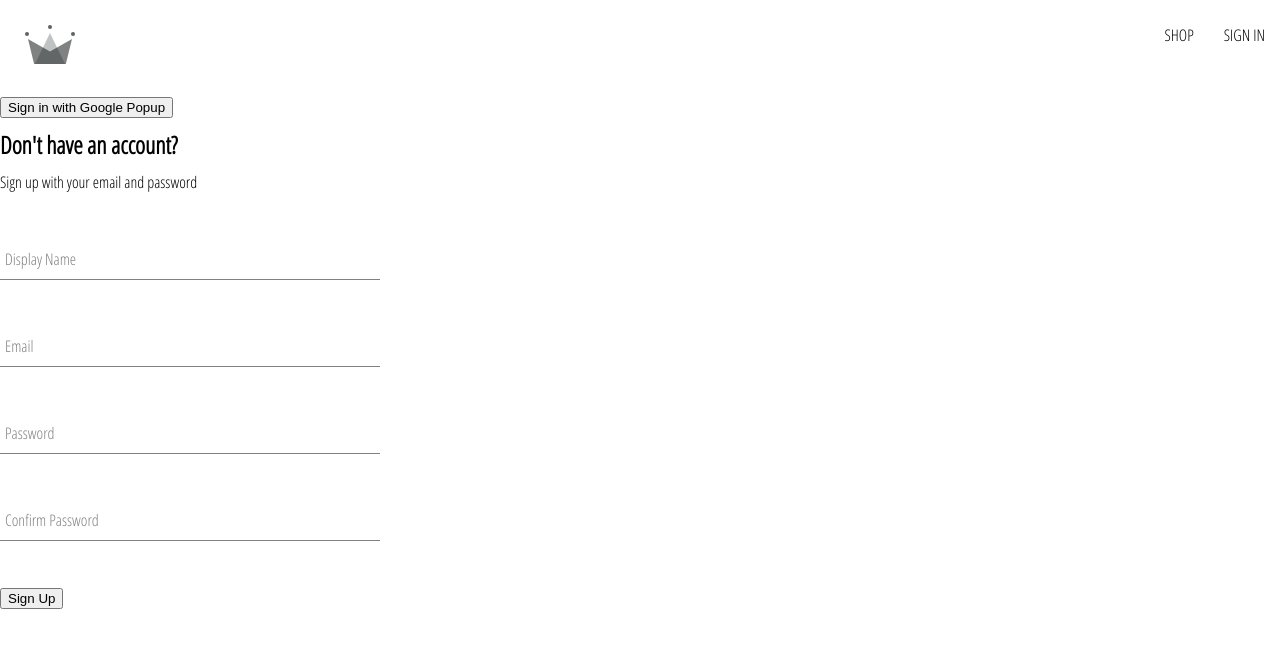
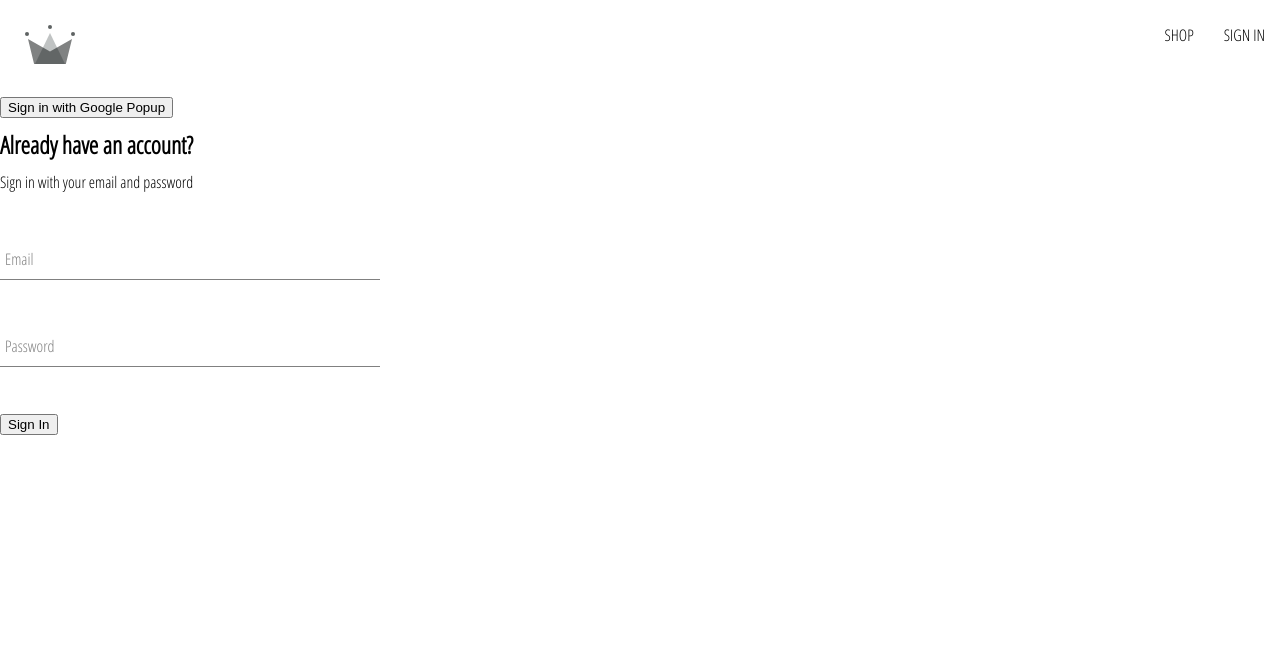
Before and after one commit to asher-miti/crwn-clothing-new, a React (Create React App) app: page /auth in a window 1280 px wide. Shown: the top 648 px of the page. Built offline with nearby package versions, Linux system fonts and the light colour scheme.

Commit message:
updates for sign in form

```diff
--- /dev/null
+++ b/src/components/sign-up-form/sign-in-form.component.js
@@ -0,0 +1,75 @@
+import { useState } from 'react';
+
+import FormInput from '../form-input/form-input.component';
+import Button from '../button/button.component';
+
+import {
+  createAuthUserWithEmailAndPassword,
+  createUserDocumentFromAuth,
+} from '../../utils/firebase/firebase.utils';
+
+import './sign-in-form.styles.scss';
+
+const defaultFormFields = {
+  email: '',
+  password: '',
+};
+
+const SignInForm = () => {
+  const [formFields, setFormFields] = useState(defaultFormFields);
+  const { email, password } = formFields;
+
+  console.log(formFields);
+
+  const resetFormFields = () => {
+    setFormFields(defaultFormFields);
+  };
+
+  const handleSubmit = async (event) => {
+    event.preventDefault();
+
+    try {
+    } catch (error) {
+      console.error(error);
+    }
+  };
+
+  const handleChange = (event) => {
+    const { name, value } = event.target;
+
+    setFormFields({
+      ...formFields,
+      [name]: value,
+    });
+  };
+
+  return (
+    <div className='sign-up-container'>
+      <h2>Already have an account?</h2>
+      <span>Sign in with your email and password</span>
+      <form onSubmit={handleSubmit}>
+        <FormInput
+          label='Email'
+          type='email'
+          required
+          onChange={handleChange}
+          name='email'
+          value={email}
+        />
+
+        <FormInput
+          label='Password'
+          type='password'
+          required
+          onChange={handleChange}
+          name='password'
+          value={password}
+        />
+
+        <Button type='submit'>Sign In</Button>
+      </form>
+    </div>
+  );
+};
+
+export default SignInForm;
--- /dev/null
+++ b/src/components/sign-up-form/sign-in-form.styles.scss
@@ -0,0 +1,9 @@
+.sign-up-container {
+    display: flex;
+    flex-direction: column;
+    width: 380px;
+
+    h2 {
+      margin: 10px 0;
+    }
+  }
--- a/src/routes/authentication/authentication.component.js
+++ b/src/routes/authentication/authentication.component.js
@@ -1,4 +1,4 @@
-import SignUpForm from '../../components/sign-up-form/sign-up-form.component';
+import SignUpForm from '../../components/sign-up-form/sign-in-form.component';
 import {
   signInWithGooglePopup,
   auth,
--- a/src/routes/navigation/navigation.component.js
+++ b/src/routes/navigation/navigation.component.js
@@ -16,7 +16,7 @@
           <Link className='nav-link' to='/shop'>
             SHOP
           </Link>
-          <Link className='nav-link' to='/sign-in'>
+          <Link className='nav-link' to='/auth'>
             SIGN IN
           </Link>
         </div>
```
Also changed, not shown: src/components/sign-in-form/sign-up-form.component.js (renamed from src/components/sign-up-form/sign-up-form.component.js), src/components/sign-in-form/sign-up-form.styles.scss (renamed from src/components/sign-up-form/sign-up-form.styles.scss).
